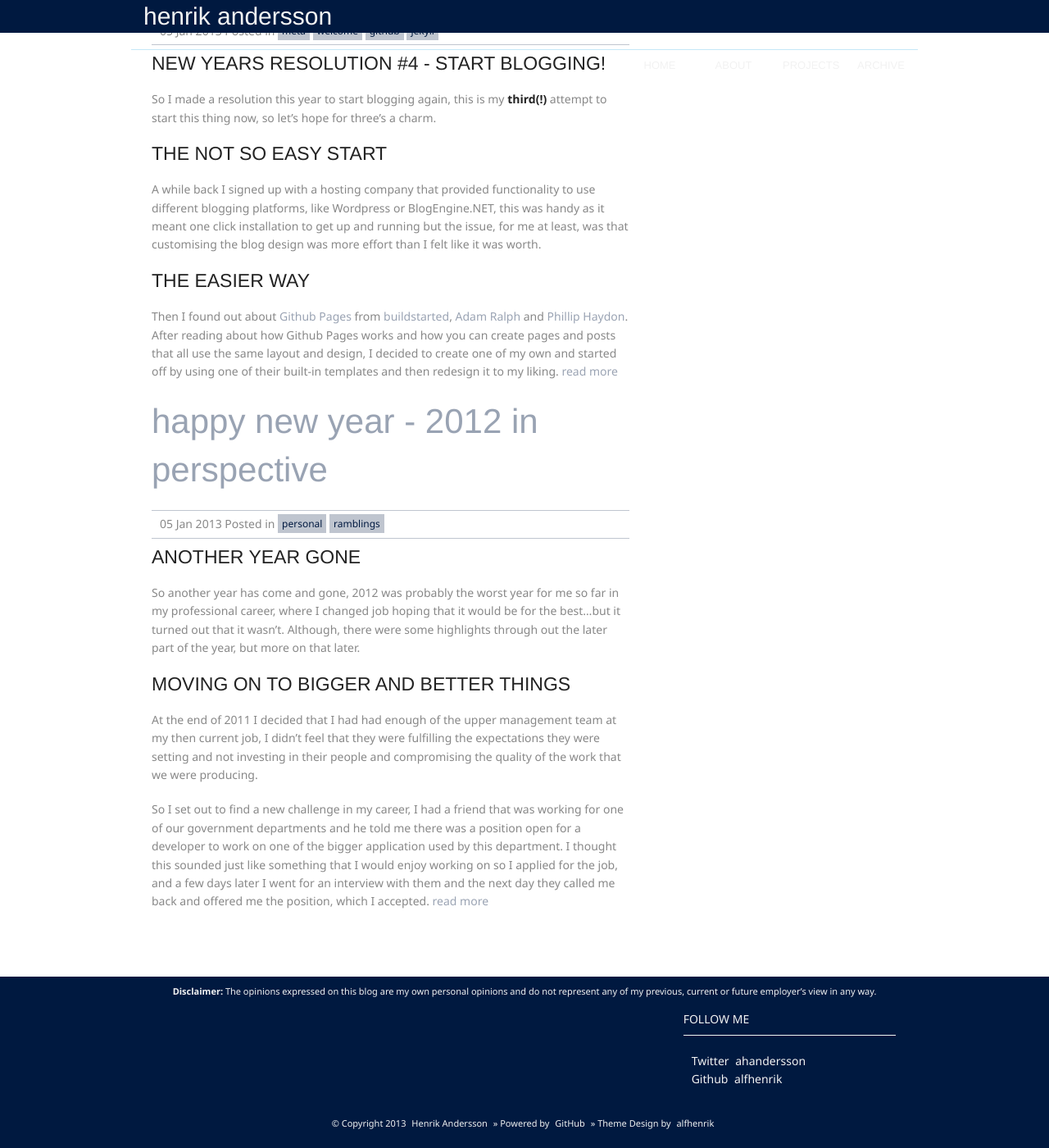
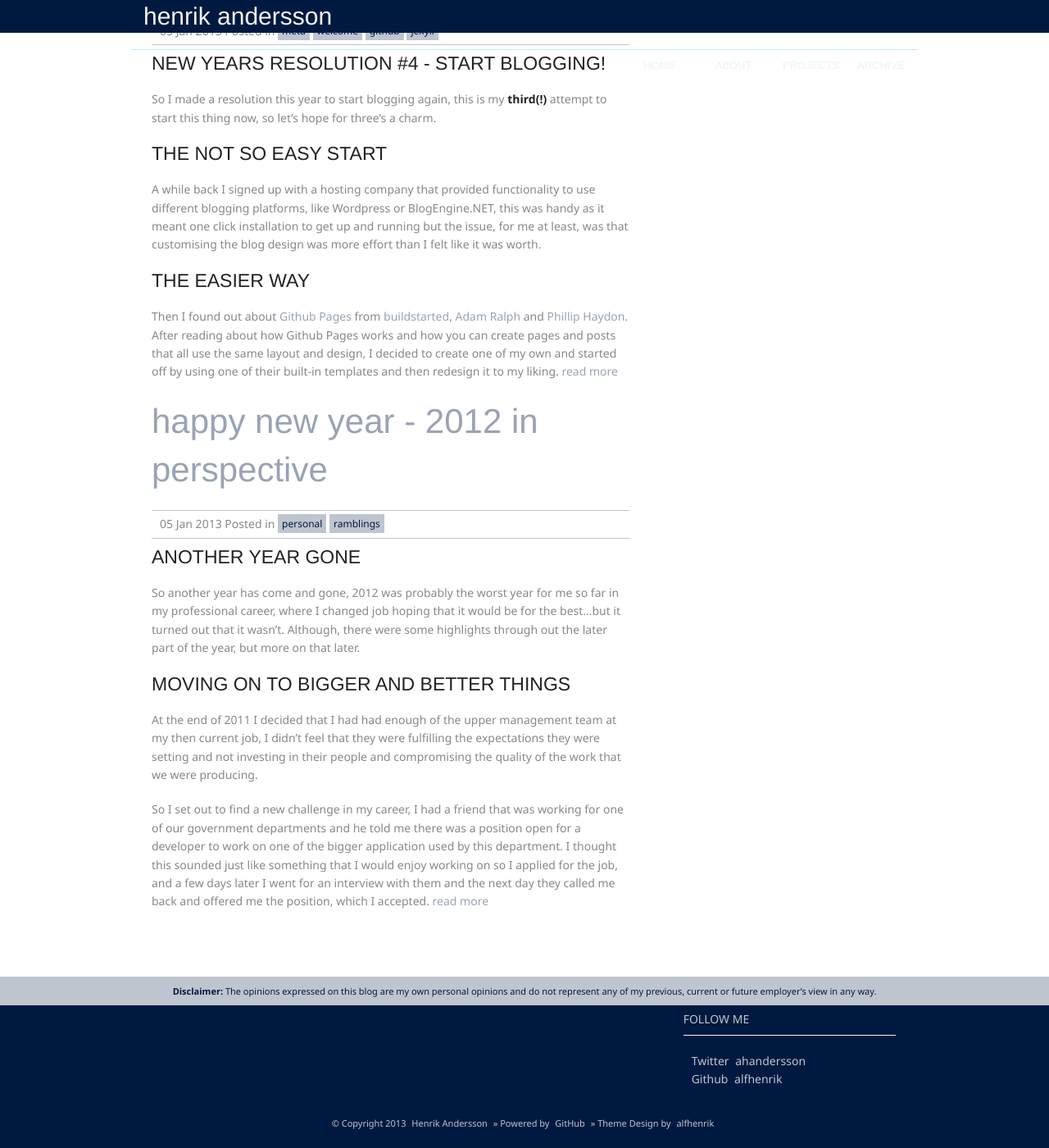
Before and after one commit to hnrkndrssn/hnrkndrssn.github.io, a Jekyll site: the page built from index.html, in a window 1280 px wide and 1400 px high, scrolled down 1980 px. Shown: the whole window at 82% size. Built offline with Jekyll 4.4.1, drawn with Linux system fonts in a browser that asks for light colours; Markdown is read by kramdown in place of the engine named in the settings; the list of posts is cut into pages by our own code.

Commit message:
moaar styles

```diff
--- a/stylesheets/styles.css
+++ b/stylesheets/styles.css
@@ -354,29 +354,32 @@
 .disclaimer {
     width: 100%;
     min-height: 35px;
-    background: rgba(0, 25, 64, 0.25);
     padding: 10px 0;
     text-align: center;
+    background-color: #BFC5CF;
 }
 
+	.disclaimer, .disclaimer strong {
+		color: rgba(0, 25, 64, 1);
+	}
+
 footer {
+	bottom: 0;
     width: 100%;
-    background: rgba(0, 25, 64, 1);
-	color: #f2f2f2;
+	color: #BFC5CF;
 }
 
 	footer a {
 		padding: 2px 4px;
 	}
 
-	footer a ,
-	.disclaimer strong{
-		color: #f2f2f2;
+	footer a {
+		color: #BFC5CF;
 	}
 
 	footer a:hover {
-		background-color: rgba(255,255,255,0.12);
-		color: #f2f2f2;
+		background-color: rgba(255,255,255,0.25);
+		color: #BFC5CF;
 	}
 
 	footer hr {
```
